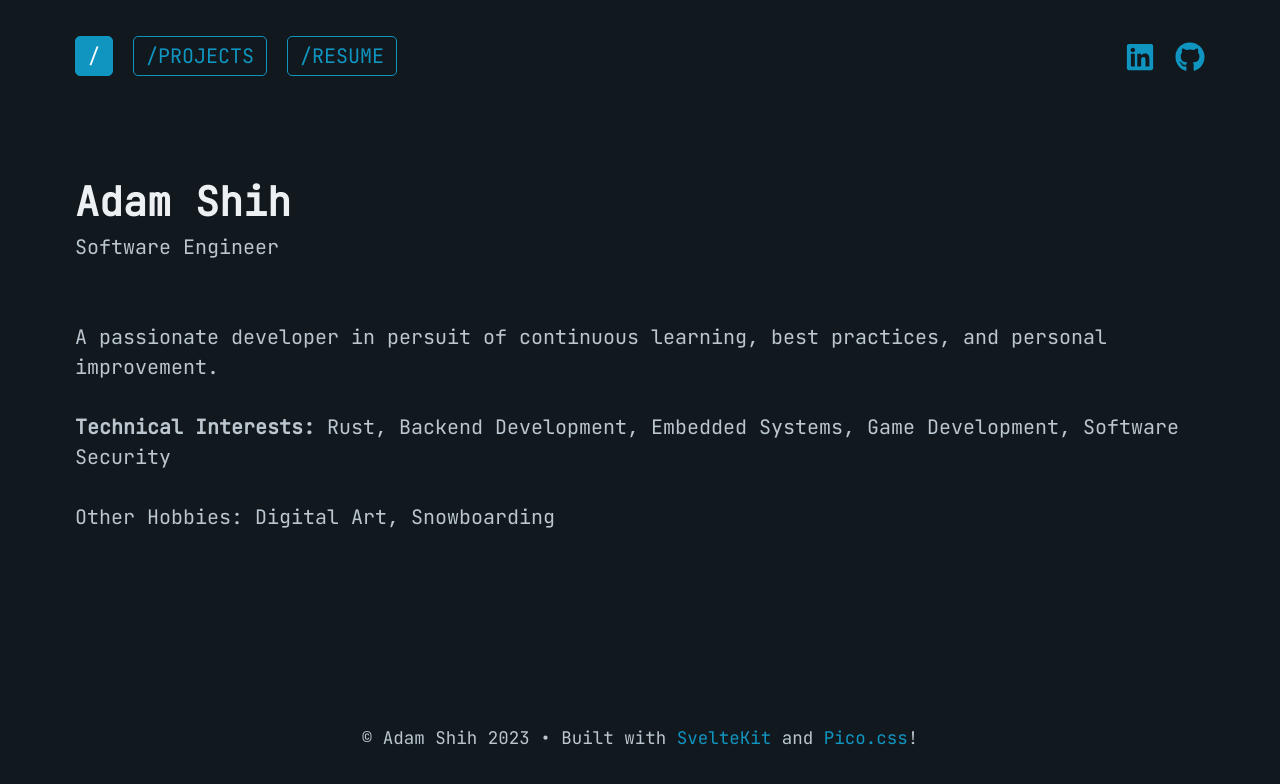
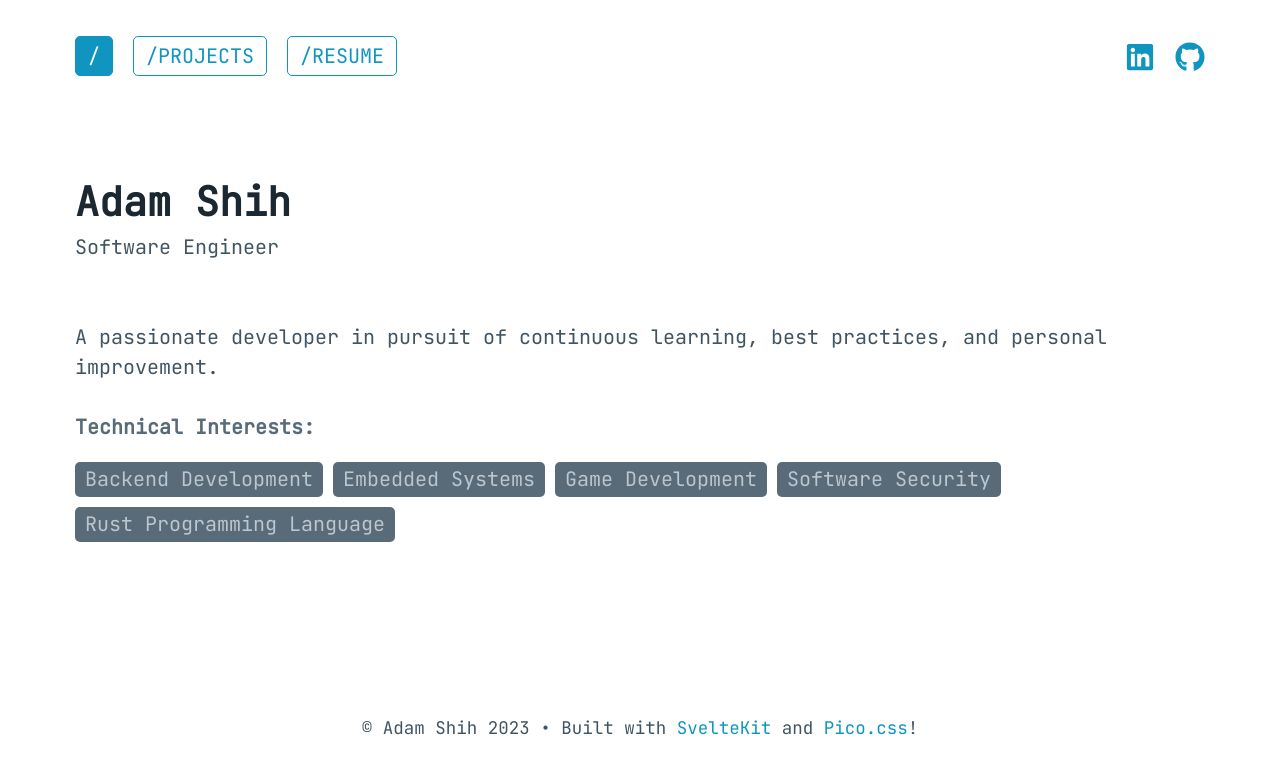
Before and after one commit to adam-shih/adamshih.dev, a SvelteKit app: page / in a window 1280 px wide. Shown: the top 784 px of the page. Built offline with nearby package versions, Linux system fonts and the light colour scheme.

Commit message:
Style changes

```diff
--- a/src/app.html
+++ b/src/app.html
@@ -1,12 +1,12 @@
 <!DOCTYPE html>
-<html lang="en" data-theme="dark">
+<html lang="en">
 
 <head>
 	<meta charset="utf-8" />
 	<meta name="viewport" content="width=device-width" />
 	%sveltekit.head%
 	<title>Adam Shih &#x2022; Software Engineer</title>
-	<link rel="icon" href="%sveltekit.assets%/favicon.png" />
+	<!-- <link rel="icon" href="%sveltekit.assets%/favicon.png" /> -->
 </head>
 
 <body data-sveltekit-preload-data="hover">
--- /dev/null
+++ b/src/lib/Chip.svelte
@@ -0,0 +1,17 @@
+<script>
+	export let text;
+</script>
+
+<div id="chip">{text}</div>
+
+<style>
+	#chip {
+		background: var(--secondary);
+		display: inline-block;
+		padding: 0.125rem 0.5rem;
+		border-radius: var(--border-radius);
+		margin-right: 0.5rem;
+		margin-bottom: 0.5rem;
+		color: #bbc6ce;
+	}
+</style>
--- a/src/routes/+page.svelte
+++ b/src/routes/+page.svelte
@@ -1,17 +1,34 @@
+<script>
+	import Chip from '$lib/Chip.svelte';
+
+	const interests = [
+		'Backend Development',
+		'Embedded Systems',
+		'Game Development',
+		'Software Security',
+		'Rust Programming Language'
+	];
+</script>
+
 <header>
 	<h1>Adam Shih</h1>
 	<p>Software Engineer</p>
 </header>
+
 <div>
 	<p>
-		A passionate developer in persuit of continuous learning, best practices, and personal
+		A passionate developer in pursuit of continuous learning, best practices, and personal
 		improvement.
 	</p>
-	<p>
-		<strong>Technical Interests:</strong> Rust, Backend Development, Embedded Systems, Game Development,
-		Software Security
-	</p>
-	<p>Other Hobbies: Digital Art, Snowboarding</p>
+
+	<div id="interests">
+		<strong id="label">Technical Interests:</strong>
+		<span id="chips">
+			{#each interests as interest}
+				<Chip text={interest} />
+			{/each}
+		</span>
+	</div>
 </div>
 
 <style>
@@ -22,4 +39,15 @@
 	h1 {
 		margin: 0;
 	}
+
+	#label {
+		flex-shrink: 0;
+		color: var(--secondary);
+	}
+
+	#interests {
+		display: flex;
+		flex-direction: column;
+		gap: 1rem;
+	}
 </style>
```
